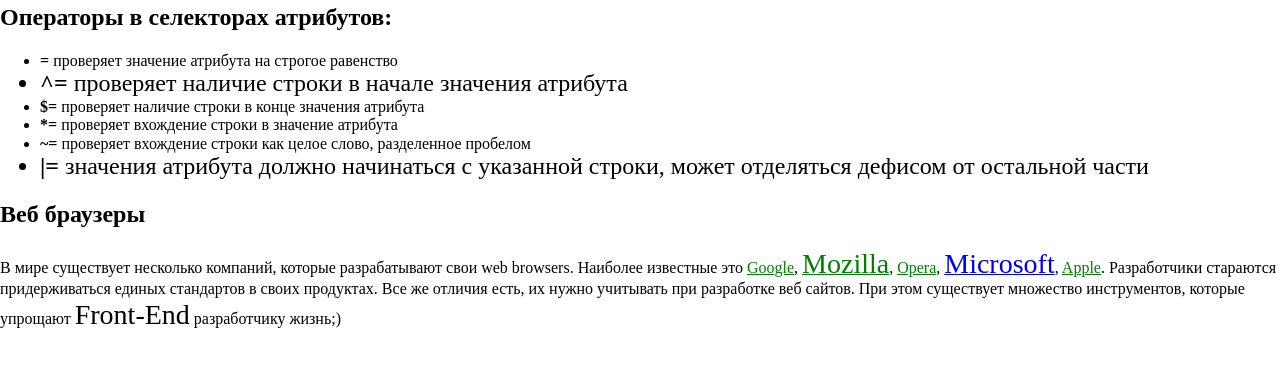
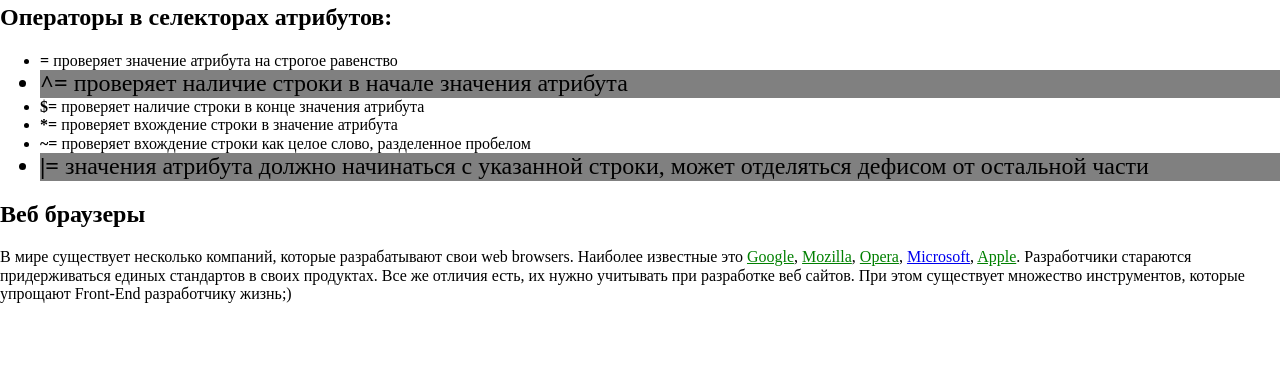
Before and after one commit to kr241088iav/vscode-git-test, a plain HTML site: page lesson6/task3/index.html in a window 1280 px wide. Shown: the part 232-598 px from the top of the page. Drawn offline with nearby package versions, Linux system fonts and the light colour scheme.

Commit message:
ffffffff

```diff
--- a/lesson6/task3/selectors.css
+++ b/lesson6/task3/selectors.css
@@ -10,10 +10,14 @@ a[href^="http"] {
     color: green;
 }
 
-[lang|="en"] {
+span [lang|="en"] {
     font-size: 28px;
 }
 
 ul [data-description~="even"] {
     font-size: 24px;
 }
+
+ul [data-description~="even"] {
+    background-color: gray;
+}
```
